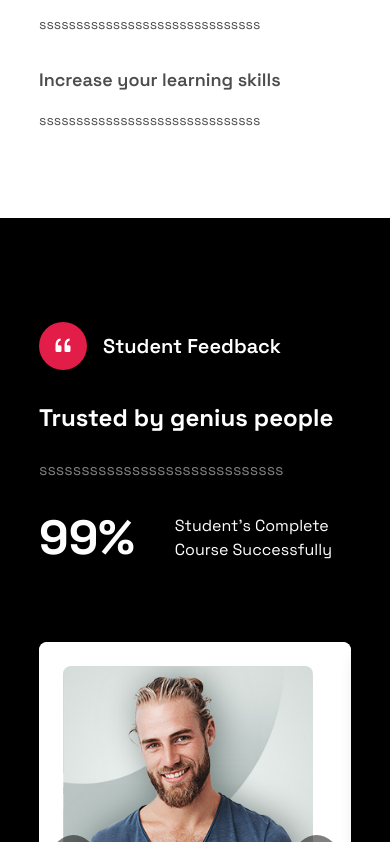
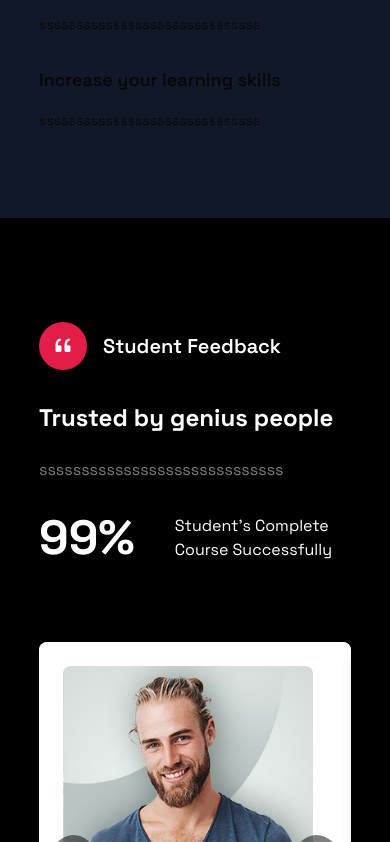
Before and after one commit to NadeeTharuka/new-lms, a Next.js app: page / in a window 390 px wide. Shown: the part 5524-6366 px from the top of the page. Built offline with nearby package versions, Linux system fonts and the light colour scheme.

Commit message:
Update globals.css

```diff
--- a/app/globals.css
+++ b/app/globals.css
@@ -4,7 +4,7 @@
 
 @layer base {
   html, body {
-    @apply m-0 p-0 box-border;
+    @apply m-0 p-0 box-border bg-gray-900 text-white;
   }
 }
 
@@ -16,6 +16,14 @@
         hover:after:scale-x-100;
     }
     .button__cls {
-      @apply md:px-12 md:py-2.5 px-6 py-1.5 text-white font-semibold text-sm md:text-lg transition-all duration-200 rounded-lg
+      @apply md:px-12 md:py-2.5 px-6 py-1.5 text-white font-semibold text-sm md:text-lg transition-all duration-200 rounded-lg;
+    }
+
+    .footer_heading {
+      @apply text-lg text-white font-bold mb-4;
+    }
+
+    .footer_link {
+      @apply text-sm text-white hover:text-green-700 cursor-pointer text-opacity-60 mb-3 w-fit transition;
     }
 }
```
